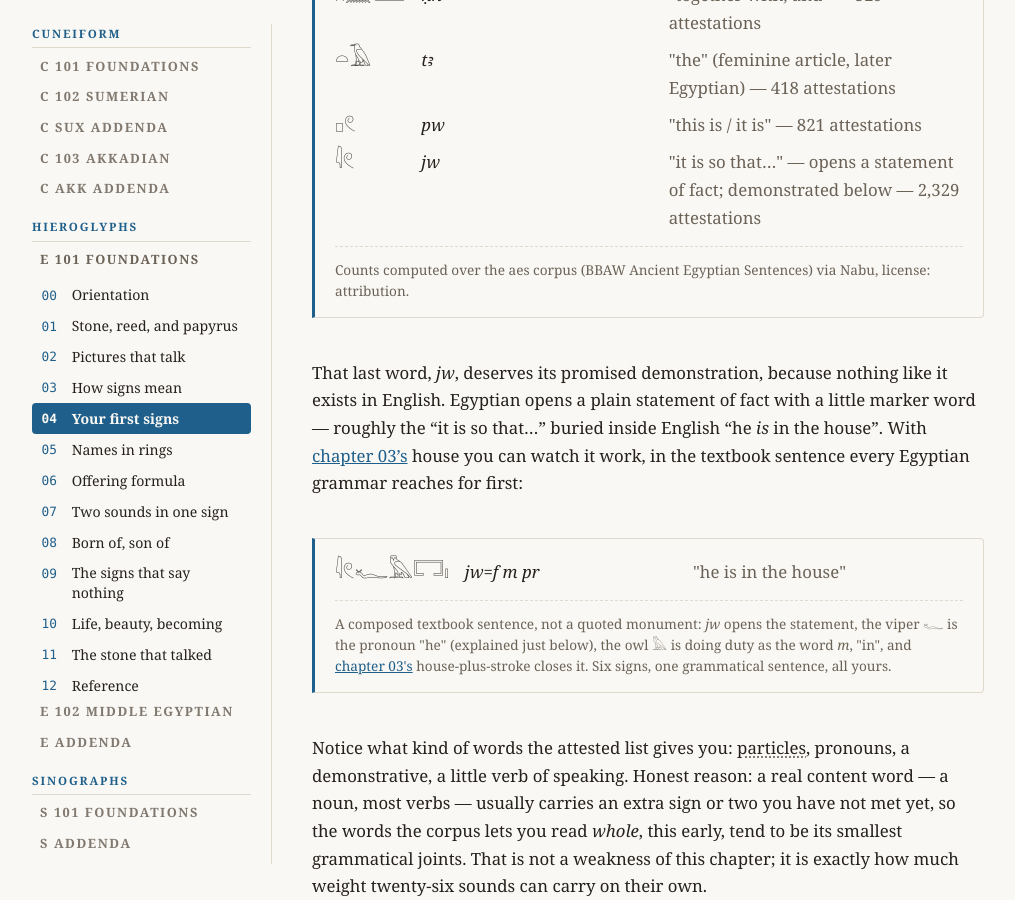
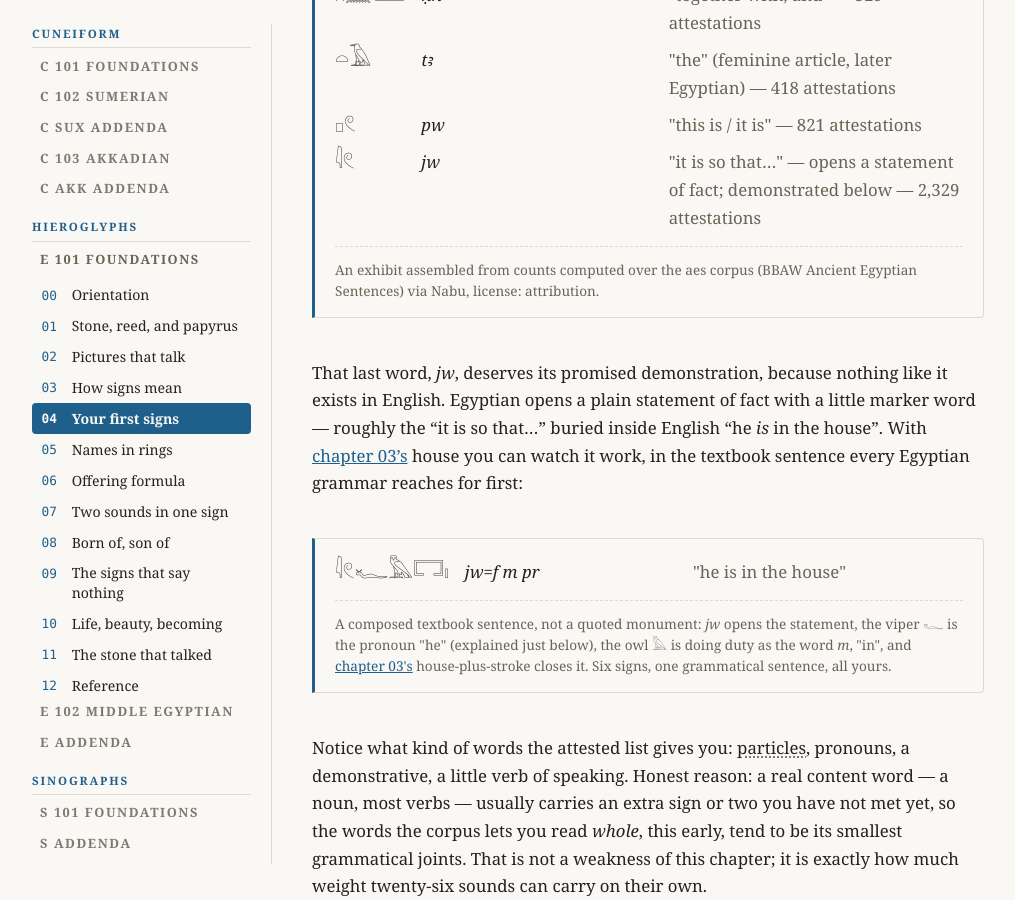
Before and after one commit to arvicco/nabu-edubba, a Jekyll site: the page built from site/hieroglyphs/101/04-your-first-signs.md, in a window 1280 px wide and 900 px high, scrolled down 5345 px. Shown: the whole window, without its empty margins (132-1147 px from the left). Built offline with Jekyll 4.4.1, drawn with Linux system fonts in a browser that asks for light colours.

Commit message:
feat: citation-urn lint — every reading figure names its witness (M19-2)
The anti-fabrication law, mechanized (retro rec 3: two codex wilds
were drafted without witnesses in one phase, caught only by
self-review). A reading figure either carries a urn:nabu: code in
its figcaption or wears its true nature as class AND displayed
wording together: reading--composed says assembled/composed,
reading--monument (real objects outside the corpora) says
carved/inscribed. First sweep classed all eight URN-less figures —
five composed (teaching compounds, schematic accounts, the
textbook sentence, the counts exhibit), three monuments (Rosetta
twice, the Bankes obelisk) — and gave four captions the honesty
word they lacked.

Co-Authored-By: Claude Fable 5 <noreply@anthropic.com>

```diff
--- a/site/hieroglyphs/101/04-your-first-signs.md
+++ b/site/hieroglyphs/101/04-your-first-signs.md
@@ -231,7 +231,7 @@ scheme for four of the plainest shapes:
 Twenty-six signs are enough, right now, for real Egyptian words —
 short ones, honestly, but genuine and heavily attested:
 
-<figure class="reading reading--script">
+<figure class="reading reading--script reading--composed">
   <div class="reading-lines">
     <div class="reading-line"><span class="script">𓆓𓂧</span><span class="translit">ḏd</span><span class="gloss">"say, speak" — 1,060 attestations</span></div>
     <div class="reading-line"><span class="script">𓊪𓈖</span><span class="translit">pn</span><span class="gloss">"this" — 617 attestations</span></div>
@@ -243,7 +243,7 @@ short ones, honestly, but genuine and heavily attested:
     <div class="reading-line"><span class="script">𓊪𓏲</span><span class="translit">pw</span><span class="gloss">"this is / it is" — 821 attestations</span></div>
     <div class="reading-line"><span class="script">𓇋𓏲</span><span class="translit">jw</span><span class="gloss">"it is so that…" — opens a statement of fact; demonstrated below — 2,329 attestations</span></div>
   </div>
-  <figcaption class="citation">Counts computed over the aes corpus
+  <figcaption class="citation">An exhibit assembled from counts computed over the aes corpus
   (BBAW Ancient Egyptian Sentences) via Nabu, license: attribution.</figcaption>
 </figure>
 
@@ -254,7 +254,7 @@ buried inside English "he *is* in the house". With <a href="{{ '/hieroglyphs/101
 house you can watch it work, in the textbook sentence every
 Egyptian grammar reaches for first:
 
-<figure class="reading reading--script">
+<figure class="reading reading--script reading--composed">
   <div class="reading-lines">
     <div class="reading-line"><span class="script">𓇋𓏲𓆑𓅓𓉐𓏤</span><span class="translit">jw=f m pr</span><span class="gloss">"he is in the house"</span></div>
   </div>
```
Also changed, not shown: script/lint.rb (+54 -0 lines), site/cuneiform/101/04-your-first-signs.md (+2 -2 lines), site/cuneiform/101/05-counting.md (+2 -2 lines), site/cuneiform/102/03-say-it-twice.md (+2 -2 lines), site/hieroglyphs/101/05-names-in-rings.md (+1 -1 lines), site/hieroglyphs/101/11-the-stone-that-talked.md (+2 -2 lines), test/lint_test.rb (+34 -0 lines).
